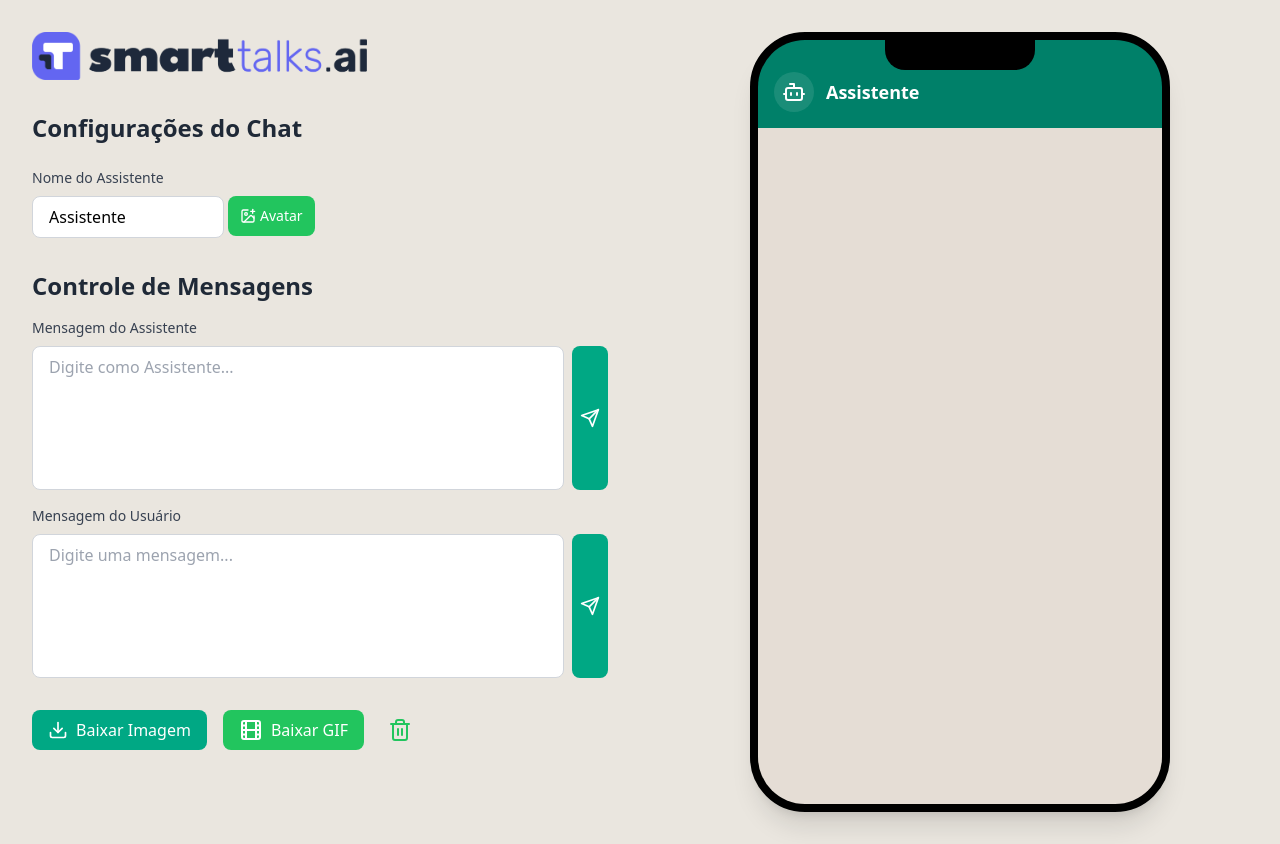
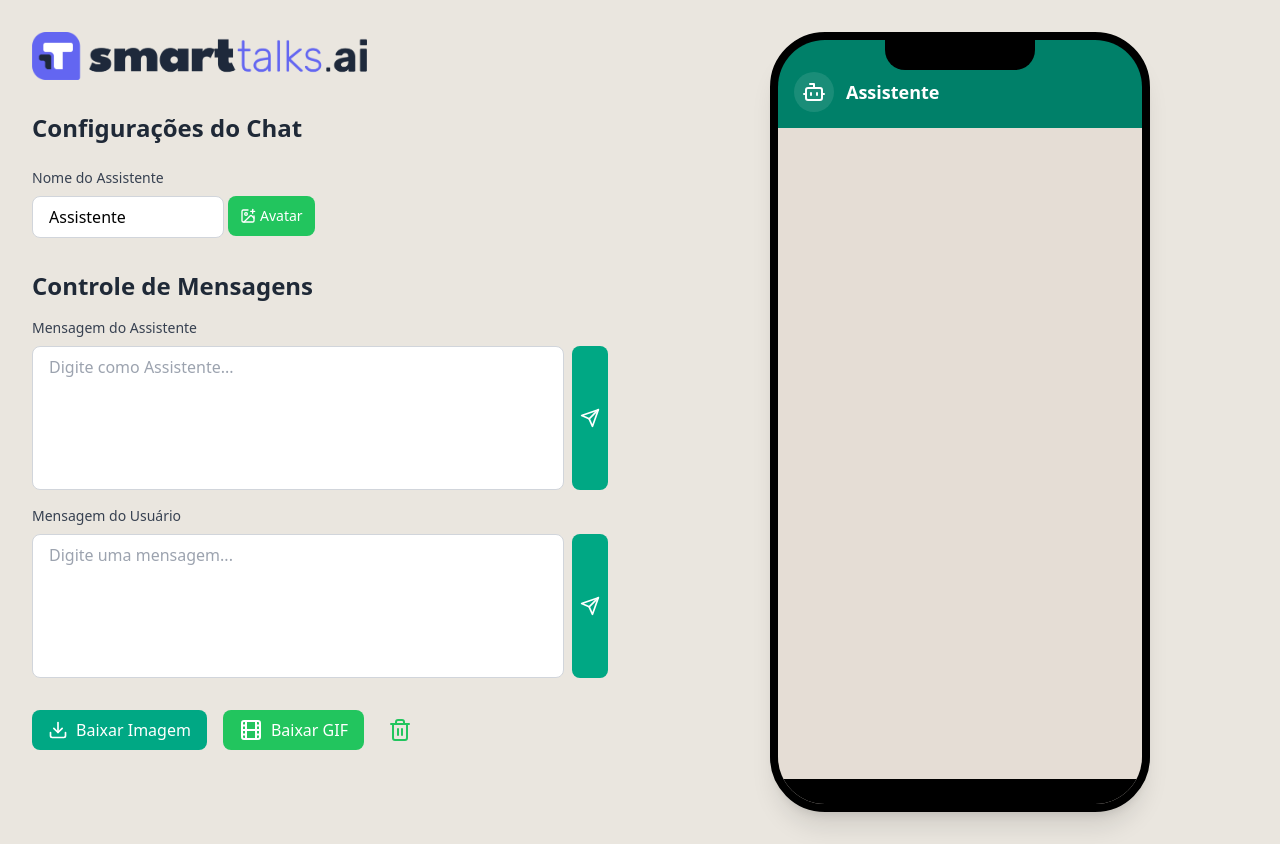
Before and after one commit to Protospi/chat-press, a React (Vite) app: page / in a window 1280 px wide. Built offline with nearby package versions, Linux system fonts and the light colour scheme.

Commit message:
wip: gif dowload

```diff
--- a/src/App.tsx
+++ b/src/App.tsx
@@ -167,7 +167,7 @@ function App() {
 
       {/* Right Column - Phone Preview */}
       <div className="w-1/2 p-8 flex items-center justify-center">
-        <div ref={phoneRef} className="relative w-[420px] h-[780px] bg-black rounded-[55px] shadow-xl overflow-hidden border-8 border-black">
+        <div ref={phoneRef} className="relative w-[380px] h-[780px] bg-black rounded-[55px] shadow-xl overflow-hidden border-8 border-black">
           {/* iPhone Notch */}
           <div className="absolute top-0 left-1/2 transform -translate-x-1/2 w-[150px] h-[30px] bg-black rounded-b-[20px] z-20"></div>
 
@@ -176,7 +176,7 @@ function App() {
           {/* Messages Container */}
           <div
             ref={messagesContainerRef}
-            className="h-[calc(100%-60px)] overflow-y-auto p-4 bg-[#e5ddd5] max-w-full"
+            className="h-[calc(100%-85px)] overflow-y-auto p-4 bg-[#e5ddd5]"
           >
             <div className="max-w-[380px] mx-auto">
               {messages.map((msg, index) => (
@@ -188,6 +188,9 @@ function App() {
               ))}
             </div>
           </div>
+
+          {/* Bottom Black Rectangle */}
+          <div className="absolute bottom-0 left-0 right-0 h-[25px] bg-black"></div>
         </div>
       </div>
     </div>
```
